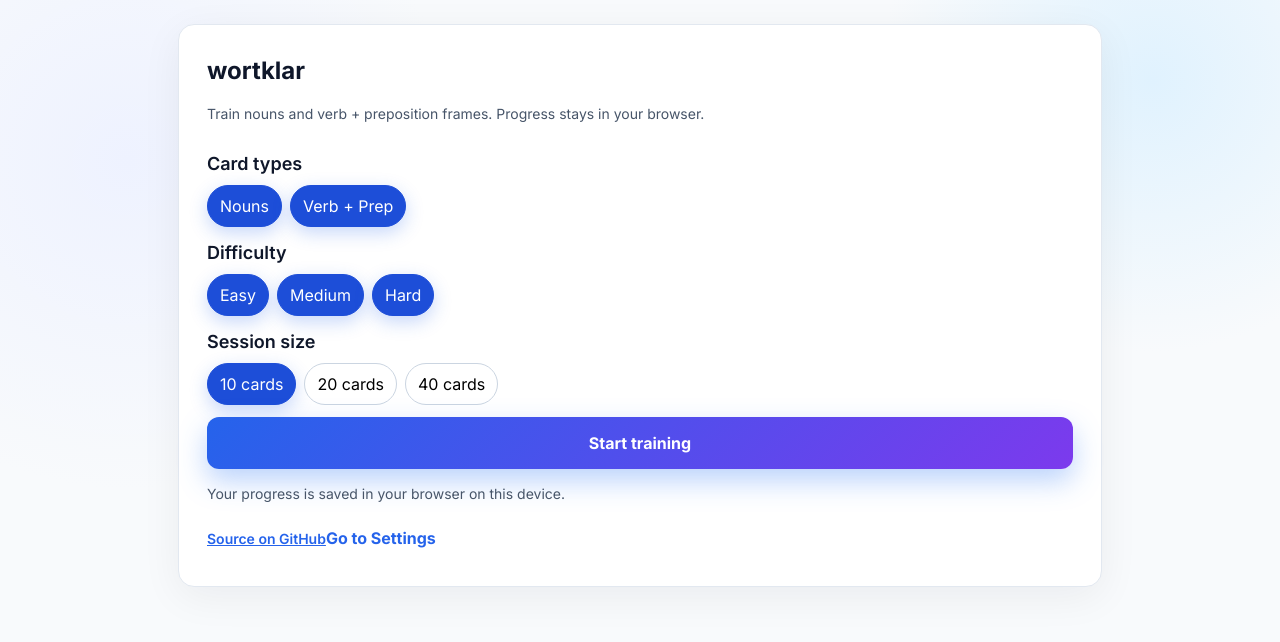
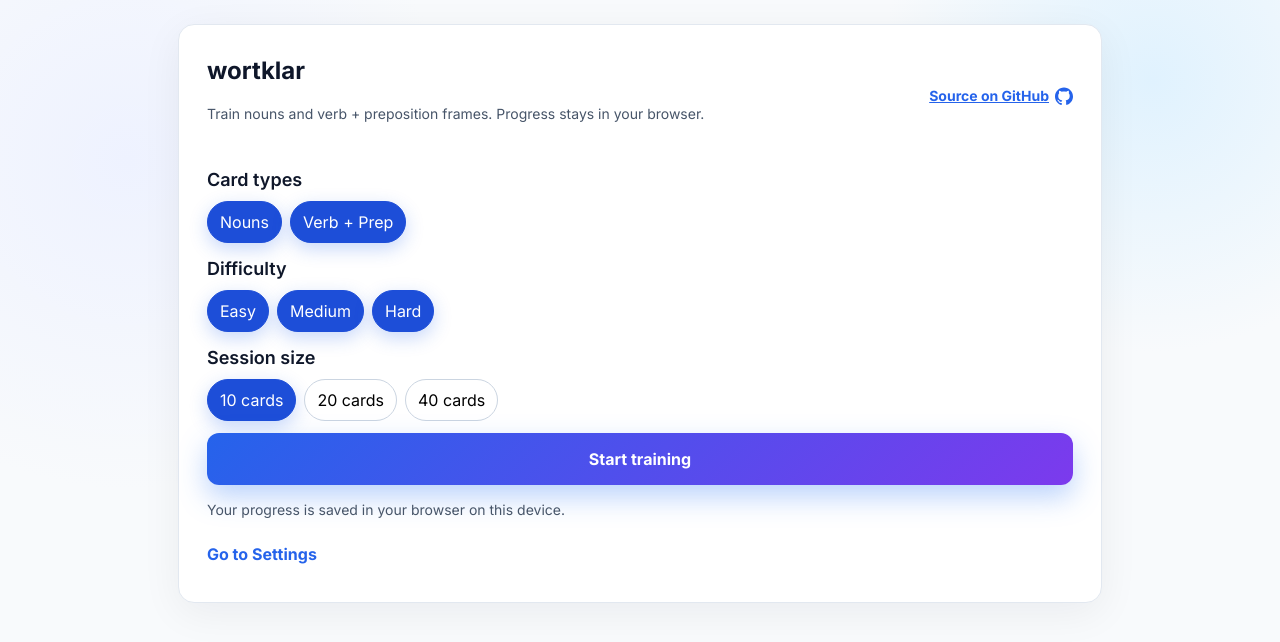
Before and after one commit to lnribeiro/wortklar-trainer, a React (Vite) app: page / in a window 1280 px wide. Shown: the top 642 px of the page. Built offline with nearby package versions, Linux system fonts and the light colour scheme.

Commit message:
update link position

```diff
--- a/src/index.css
+++ b/src/index.css
@@ -207,6 +207,12 @@ button {
   color: #0f172a;
 }
 
+.top-actions {
+  display: flex;
+  gap: 10px;
+  align-items: center;
+}
+
 .link-button {
   background: transparent;
   border: none;
--- a/src/views/Home.tsx
+++ b/src/views/Home.tsx
@@ -54,9 +54,32 @@ export function Home({
 
   return (
     <div className="card-container grid">
-      <div>
-        <h1 className="app-title">wortklar</h1>
-        <p className="meta">Train nouns and verb + preposition frames. Progress stays in your browser.</p>
+      <div className="top-nav">
+        <div>
+          <h1 className="app-title">wortklar</h1>
+          <p className="meta">Train nouns and verb + preposition frames. Progress stays in your browser.</p>
+        </div>
+        <div className="top-actions">
+          <a
+            className="meta"
+            style={{ color: '#2563eb', fontWeight: 700, display: 'inline-flex', alignItems: 'center', gap: 6 }}
+            href="https://github.com/lnribeiro/wortklar-trainer"
+            target="_blank"
+            rel="noreferrer"
+          >
+            Source on GitHub
+            <svg
+              xmlns="http://www.w3.org/2000/svg"
+              width="18"
+              height="18"
+              viewBox="0 0 24 24"
+              fill="currentColor"
+              aria-hidden="true"
+            >
+              <path d="M12 .5C5.37.5 0 5.87 0 12.52c0 5.3 3.44 9.79 8.2 11.38.6.12.82-.26.82-.58 0-.28-.01-1.04-.02-2.05-3.34.73-4.04-1.62-4.04-1.62-.55-1.4-1.35-1.78-1.35-1.78-1.1-.75.08-.74.08-.74 1.2.08 1.83 1.24 1.83 1.24 1.08 1.86 2.82 1.32 3.5 1.01.11-.79.42-1.32.76-1.62-2.67-.31-5.48-1.36-5.48-6.06 0-1.34.47-2.45 1.24-3.32-.12-.3-.54-1.56.12-3.25 0 0 1-.33 3.3 1.27.95-.27 1.97-.4 2.98-.41 1.01.01 2.03.14 2.98.41 2.3-1.6 3.3-1.27 3.3-1.27.66 1.69.24 2.95.12 3.25.77.87 1.24 1.98 1.24 3.32 0 4.71-2.82 5.74-5.5 6.04.43.37.81 1.1.81 2.22 0 1.6-.02 2.9-.02 3.29 0 .32.21.7.83.58C20.56 22.3 24 17.81 24 12.52 24 5.87 18.63.5 12 .5Z" />
+            </svg>
+          </a>
+        </div>
       </div>
 
       <div>
@@ -110,15 +133,6 @@ export function Home({
         </button>
         {!canStart && <p className="meta">Select at least one type and one difficulty.</p>}
         <p className="meta">Your progress is saved in your browser on this device.</p>
-        <a
-          className="meta"
-          style={{ display: 'inline-block', marginTop: 8, color: '#2563eb', fontWeight: 600 }}
-          href="https://github.com/lnribeiro/wortklar-trainer"
-          target="_blank"
-          rel="noreferrer"
-        >
-          Source on GitHub
-        </a>
         <button className="link-button" onClick={onOpenSettings} style={{ paddingLeft: 0 }}>
           Go to Settings
         </button>
```
